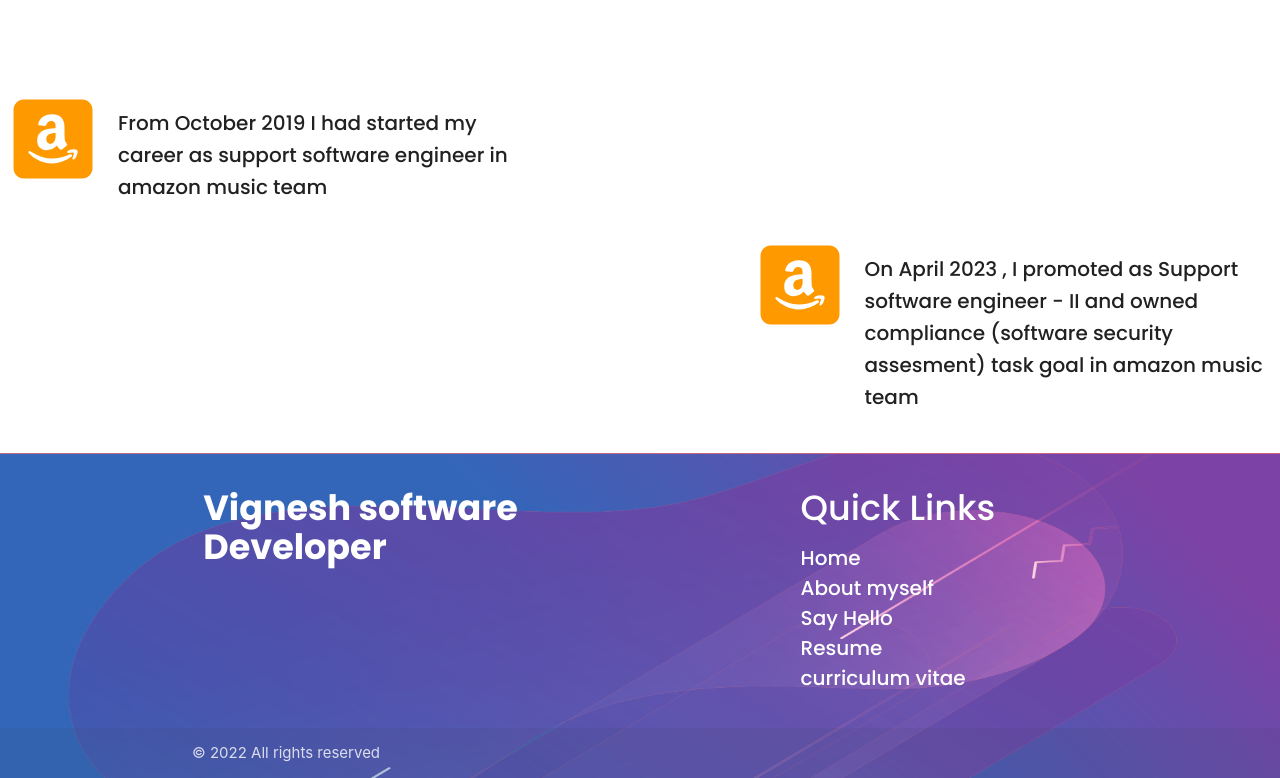
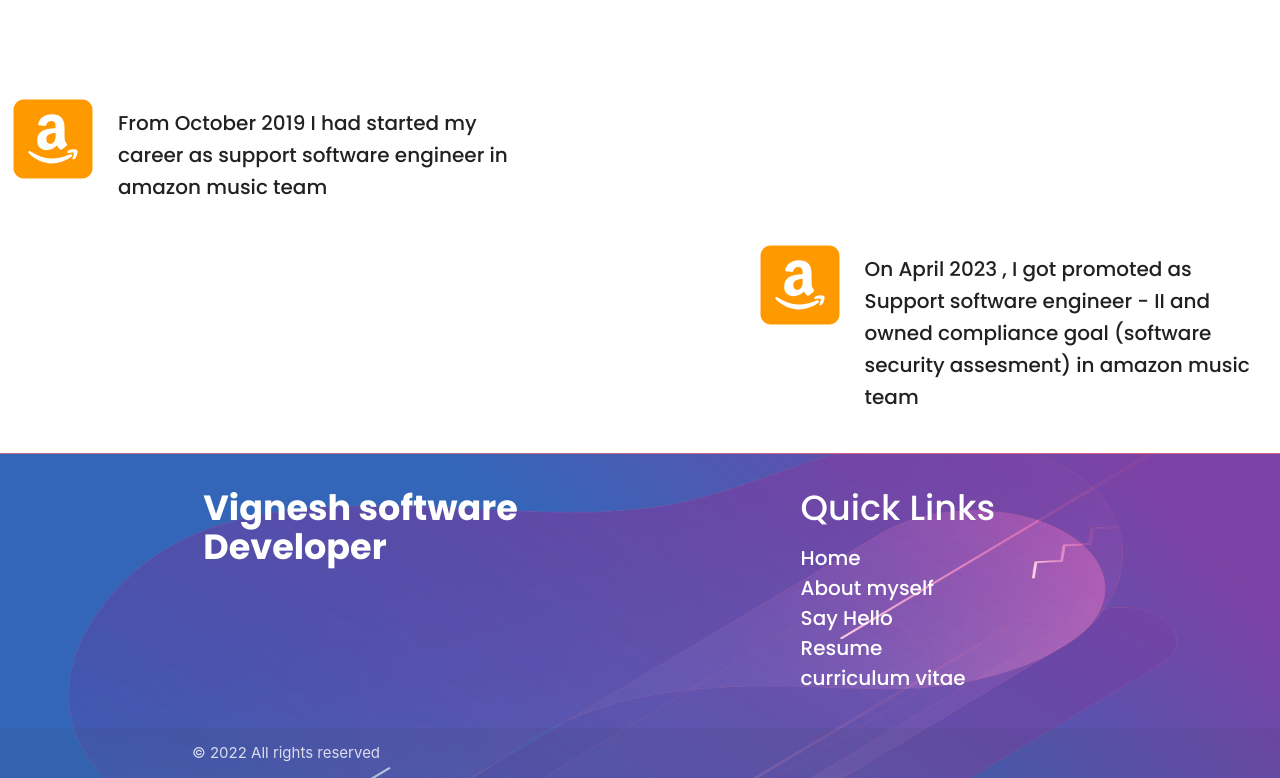
Before and after one commit to vickytechkey/portfolio, a React (Create React App) app: page / in a window 1280 px wide. Shown: the part 1122-1900 px from the top of the page. Built offline with nearby package versions, Linux system fonts and the light colour scheme.

Commit message:
modify journey description

```diff
--- a/src/pages/home/journey.js
+++ b/src/pages/home/journey.js
@@ -44,7 +44,7 @@ function Journey() {
 
                 <div className="col xl4 l4 s12 m12">
                    <p style={{marginTop : 10, fontSize : 20 , lineHeight : 1.6 , fontFamily: ['Poppins', 'sans-serif']}}>
-                    On April 2023 , I promoted as Support software engineer - II and owned compliance (software security assesment) task goal in amazon music team
+                    On April 2023 , I got promoted as Support software engineer - II and owned compliance goal (software security assesment)  in amazon music team
                     </p>
 
                 </div>
```
